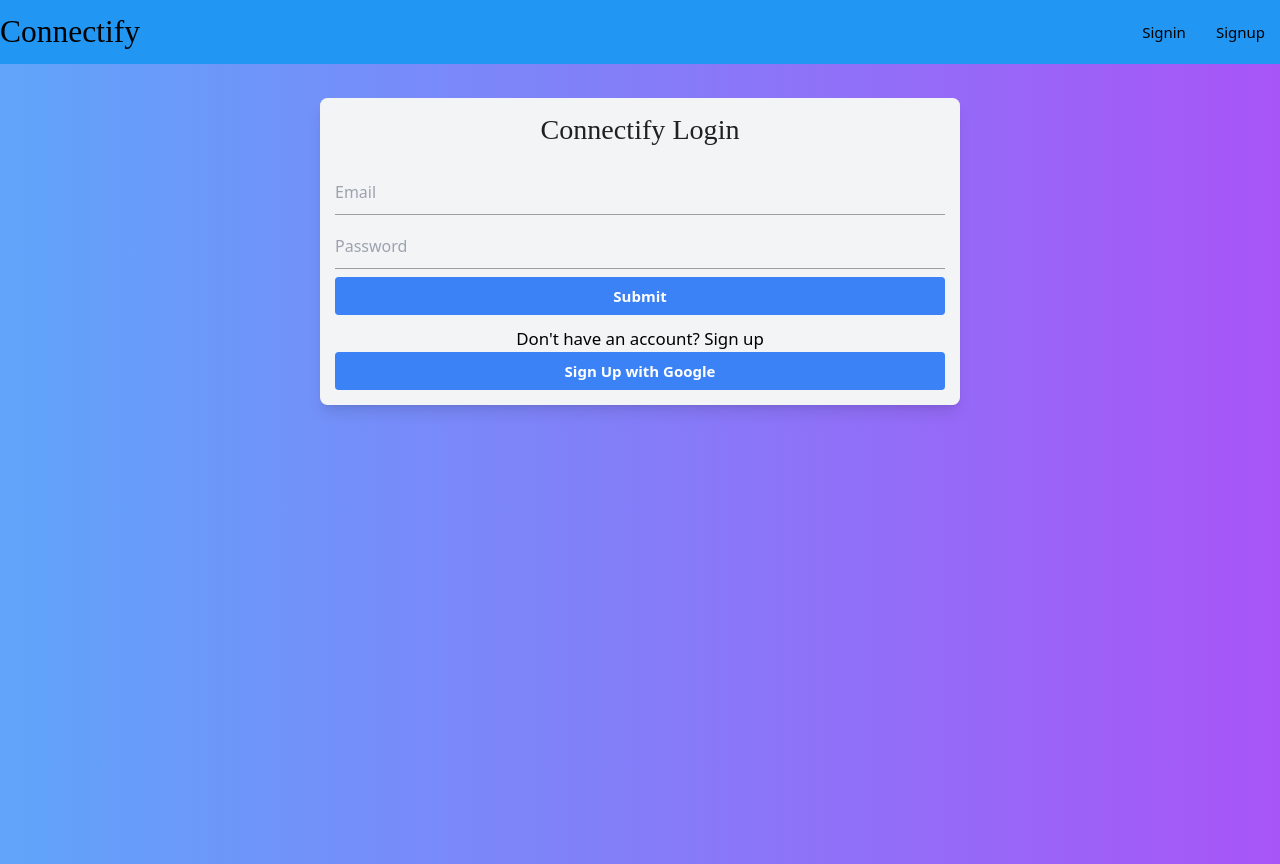
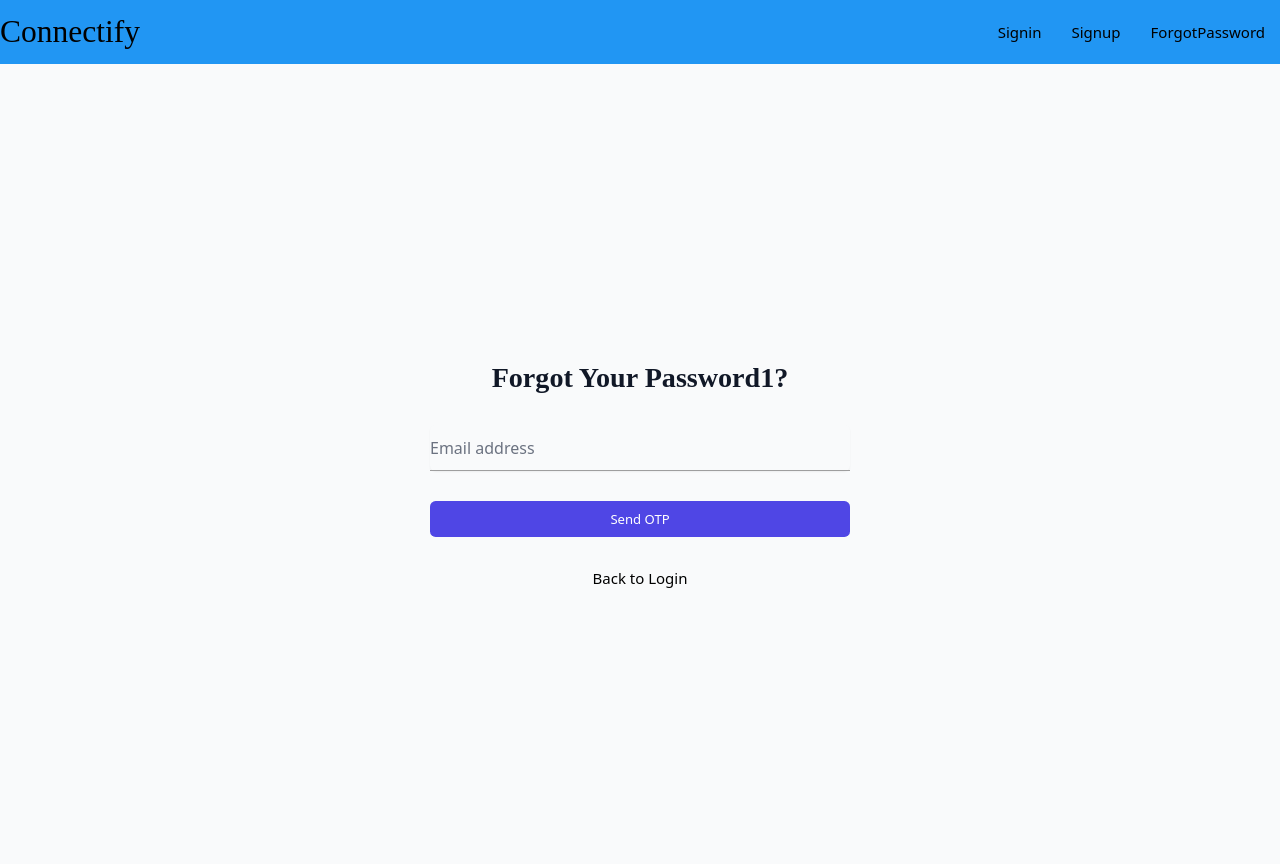
Before and after one commit to Madhurgupta12/Connectify, a React (Create React App) app in the folder myapp/: page /forgot-password in a window 1280 px wide. Before the commit this address led to /signin. Built offline with nearby package versions, Linux system fonts and the light colour scheme; no server answers.

Commit message:
added forgot

```diff
--- a/myapp/src/App.js
+++ b/myapp/src/App.js
@@ -12,6 +12,7 @@
 import VideoUpload from './Component/VideoUpload';
 import Chat from "./Component/Chat"
 import ChatBox from './Component/ChatBox';
+import ForgotPassword from './Component/ForgotPassword';
 export const UserContext=createContext();
 
 const Routing=()=>{
@@ -27,7 +28,7 @@
     }
     else
     {
-      navigate("/signin");
+      navigate("/forgot-password");
     }
   },[])
   return (
@@ -42,6 +43,7 @@
   <Route path="/check" element={<VideoUpload></VideoUpload>}></Route>
   <Route path="/search" element={<Chat></Chat>}></Route>
   <Route path="/chat/:id" element={<ChatBox></ChatBox>}></Route>
+  <Route path="/forgot-password" element={<ForgotPassword></ForgotPassword>}></Route>
   </Routes>
   );
 
--- /dev/null
+++ b/myapp/src/Component/ForgotPassword.js
@@ -0,0 +1,105 @@
+import { useState } from 'react';
+import { Link ,useNavigate} from 'react-router-dom';
+import Swal from 'sweetalert2';
+function ForgotPasswordPage() {
+  const [email, setEmail] = useState('');
+
+
+  const navigate=useNavigate();
+  const handleSubmit = () => {
+
+   console.log("ff frffr");
+
+    fetch("http://localhost:5001/forgot",{
+        method: 'POST',
+        headers:{
+            "Content-type":"application/json",
+        },
+        body:JSON.stringify({email:email})
+    })
+    .then(res=>res.json())
+    .then((result)=>{
+        if(result.success===true)
+        {
+            console.log("hello");
+            Swal.fire({
+                icon: 'success',
+                title: 'send Otp',
+                text: 'Otp send successfully.',
+              });
+
+
+        }
+        else
+        {
+            console.log(result);
+            Swal.fire({
+                icon: 'failure',
+                title: 'Not Sent22',
+                text: 'Not Sent.',
+              });
+        }
+    })
+    .catch((err)=>{
+        Swal.fire({
+            icon: 'failure',
+            title: 'Not Sent',
+            text: 'Not Sent.',
+          });
+        console.error(err);
+    })
+
+
+
+
+  };
+
+  return (
+    <div className=" min-h-screen flex items-center justify-center bg-gray-50 py-12 px-4 sm:px-6 lg:px-8">
+      <div className="max-w-md w-full space-y-8">
+        <div>
+          <h2 className="mt-6 text-center text-3xl font-extrabold text-gray-900">
+            Forgot Your Password1?
+          </h2>
+        </div>
+
+          <input type="hidden" name="remember" value="true" />
+          <div className="rounded-md shadow-sm -space-y-px">
+            <div>
+            <label htmlFor="email-address" className=" text-indigo-600 hover:text-indigo-500 sr-only">
+  Email address
+</label>
+              <input
+                id="email-address"
+                name="email"
+                type="email"
+                autoComplete="email"
+                required
+                value={email}
+                onChange={(e) =>setEmail(e.target.value)}
+                className="  rounded-none relative block w-full px-3 py-2 border border-gray-300 placeholder-gray-500 text-gray-900 rounded-t-md focus:outline-none focus:ring-indigo-500 focus:border-indigo-500 focus:z-10 sm:text-sm"
+                placeholder="Email address"
+              />
+            </div>
+          </div>
+
+          <div>
+            <button
+            onClick={()=>handleSubmit()}
+              className="group relative w-full flex justify-center py-2 px-4 border border-transparent text-sm font-medium rounded-md text-white bg-indigo-600 hover:bg-indigo-700 focus:outline-none focus:ring-2 focus:ring-offset-2 focus:ring-indigo-500"
+            >
+              Send OTP
+            </button>
+          </div>
+
+        <div className="text-center">
+          <Link to="/signin" className="font-medium text-indigo-600 hover:text-indigo-500">
+            Back to Login
+          </Link>
+        </div>
+      </div>
+    </div>
+  );
+}
+
+export default ForgotPasswordPage;
--- a/myapp/src/Component/Login.js
+++ b/myapp/src/Component/Login.js
@@ -4,6 +4,7 @@
 import {Link,useNavigate} from "react-router-dom"
 import {useState,useEffect} from "react"
 import {UserContext} from "../App"
+import ForgotPassword from "./ForgotPassword";
 import firebase from "firebase/compat/app"
 import "firebase/compat/auth"
 const Login = () => {
--- a/myapp/src/Component/Navbar.js
+++ b/myapp/src/Component/Navbar.js
@@ -34,7 +34,8 @@
     {
       return [
         <li><Link to="/signin">Signin</Link></li>,
-        <li><Link to="/signup">Signup</Link></li>
+        <li><Link to="/signup">Signup</Link></li>,
+        <li><Link to="/forgot-password">ForgotPassword</Link></li>
       ]
     }
   }
--- a/myapp/src/Component/Signup.js
+++ b/myapp/src/Component/Signup.js
@@ -4,6 +4,8 @@
 import { Link } from "react-router-dom";
 import { useNavigate } from "react-router-dom";
 import swal from "sweetalert";
+
+
 const Signup = () => {
   const [name, setName] = useState("");
   const [password, setPassword] = useState("");
```
